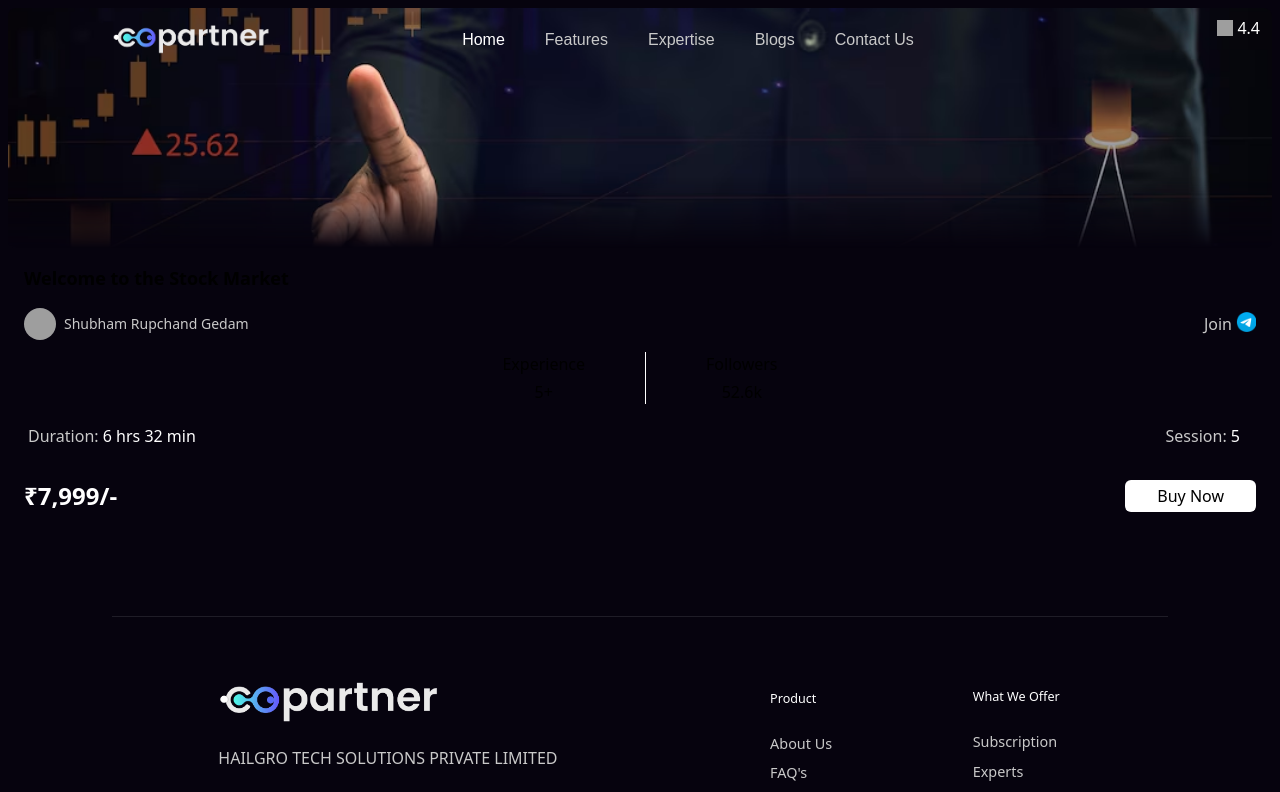
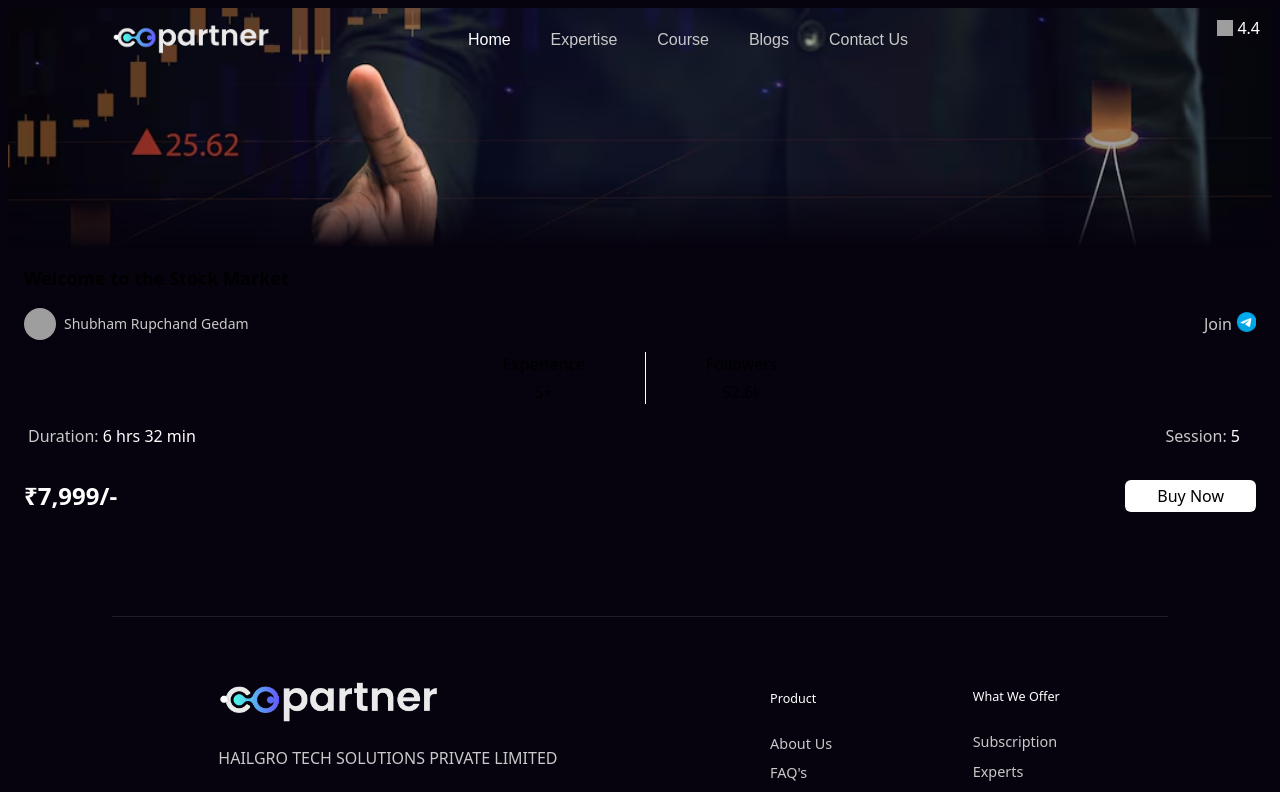
Before and after one commit to eesheesingh/copartner, a React (Create React App) app: page /subscriptionRA/1/course in a window 1280 px wide. Shown: the top 792 px of the page. Built offline with nearby package versions, Linux system fonts and the light colour scheme; grey boxes are pictures that could not be loaded.

Commit message:
Navbar changes

```diff
--- a/src/App.js
+++ b/src/App.js
@@ -24,7 +24,7 @@
   const router = createBrowserRouter(
     createRoutesFromElements(
       <Route path="/" element={<Main />}>
-        <Route path="/" element={<Home />} />
+        <Route path="" element={<Home />} />
         <Route
           path="blogs"
           element={
--- a/src/Home.jsx
+++ b/src/Home.jsx
@@ -54,7 +54,7 @@
           <div className={`md:mt-[1rem] mt-[1rem] ${styles.boxWidth}`} id='expertise'>
             <ExpertiseData />
           </div>
-          <div className={`md:mt-[1rem] mt-[1rem] ${styles.boxWidth}`} id='expertise'>
+          <div className={`md:mt-[1rem] mt-[1rem] ${styles.boxWidth}`} id='course'>
             <CoursesSection />
           </div>
           <div className={`md:mt-[5rem] mt-[1rem]${styles.boxWidth}`} >
--- a/src/components/HomePage/CourseCards/CourseInfo.jsx
+++ b/src/components/HomePage/CourseCards/CourseInfo.jsx
@@ -1,3 +1,4 @@
+import { useState } from "react";
 import {
   chart,
   videoImg,
@@ -7,8 +8,25 @@
   devices,
   stars,
 } from "../../../assets";
+import CoursePaymentPopup from "../../SubscriptionRAPage/CoursePaymentPopup";
+import { expertise_data } from "../../constants/data";
 
 const CourseInfo = ({ courseData }) => {
+  const [showPopup, setShowPopup] = useState(false);
+  const [selectedPlan, setSelectedPlan] = useState(null);
+  const [planPrice, setPlanPrice] = useState(2999);
+
+  const handleClose = () => {
+    setShowPopup(false);
+  };
+
+  const handleSelectPlan = (plan, price) => {
+    setSelectedPlan(plan);
+    setPlanPrice(price);
+
+    console.log(`User has chosen: ${plan} plan with price ₹${price}`);
+  };
+
   return (
     <div className="text-white border border-solid border-white border-opacity-10 rounded-lg p-3 md:p-8 relative">
       {/* Rating */}
@@ -104,9 +122,20 @@
               {courseData.price}
             </h2>
             <div className="items-center justify-center">
-              <button className="px-10 py-3 rounded-lg bg-[#fff] text-[#000] text-[15px] font-semibold">
+              <button onClick={() => { setShowPopup(true); handleSelectPlan("Course", 7999); }} className="px-10 py-3 rounded-lg bg-[#fff] text-[#000] text-[15px] font-semibold">
                 Buy Now
               </button>
+              {showPopup && (
+                expertise_data.map((expert, index) => (
+                  <CoursePaymentPopup
+                    key={index}
+                    onClose={handleClose}
+                    selectedPlan={selectedPlan}
+                    planPrice={planPrice}
+                    expertName={expert.name}
+                  />
+                ))
+                )}
             </div>
           </div>
         </div>
--- a/src/components/Navbar.jsx
+++ b/src/components/Navbar.jsx
@@ -46,8 +46,8 @@
 
   const menuItems = [
     { id: "home", title: "Home" },
-    { id: "features", title: "Features" },
     { id: "expertise", title: "Expertise" },
+    { id: "course", title: "Course" },
     { id: "blogs", title: "Blogs" },
     { id: "contact", title: "Contact Us" },
   ];
```
